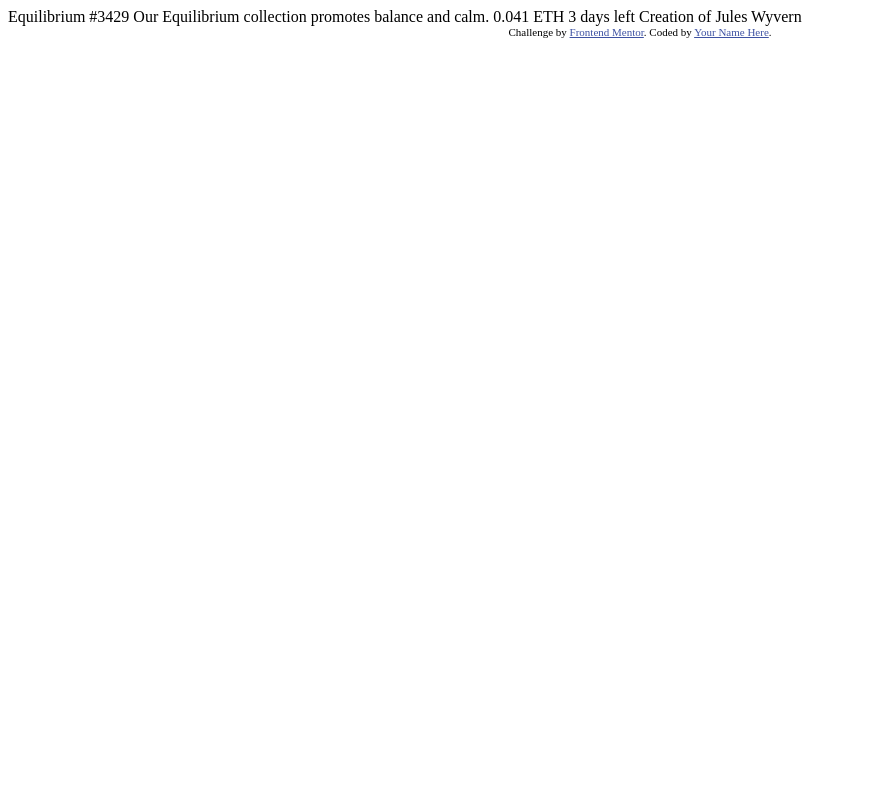
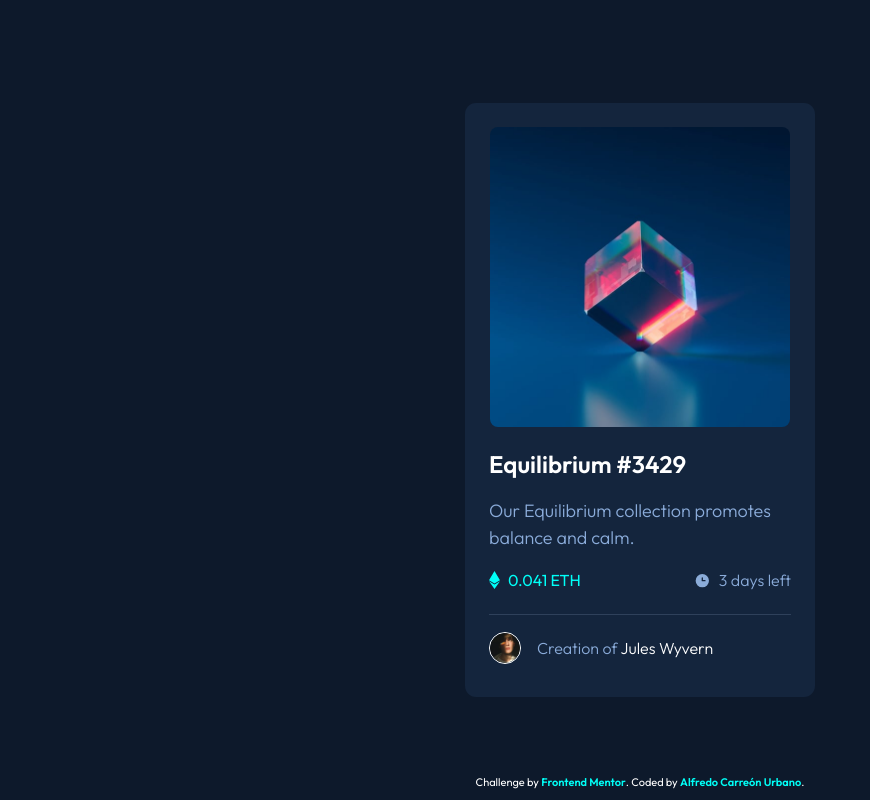
Before and after one commit to AlfredoCU/NFT-preview-card-component, a plain HTML site: page index.html in a window 1280 px wide. Shown: the whole page, without its empty margins (0-870 px from the left). Drawn offline with Linux system fonts and the light colour scheme.

Commit message:
style: card

```diff
--- /dev/null
+++ b/css/main.css
@@ -0,0 +1,187 @@
+@import url('https://fonts.googleapis.com/css2?family=Outfit:wght@300;400;600&display=swap');
+
+:root {
+    --soft-blue: hsl(215, 51%, 70%);
+    --cyan: hsl(178, 100%, 50%);
+    --very-dark-blue-main: hsl(217, 54%, 11%);
+    --very-dark-blue-card: hsl(216, 50%, 16%);
+    --very-dark-blue-line: hsl(215, 32%, 27%);
+    --white: hsl(0, 0%, 100%);
+    --cyan-img: hsla(178, 100%, 50%, 0.384);
+}
+
+body {
+    width: 100vw;
+    display: flex;
+    font-size: 1rem;
+    padding: 5rem 5%;
+    min-height: 100vh;
+    position: relative;
+    align-items: center;
+    box-sizing: border-box;
+    justify-content: center;
+    font-family: 'Outfit', sans-serif;
+    background-color: var(--very-dark-blue-main);
+}
+
+.card {
+    width: 100%;
+    min-width: 100%;
+    padding: 1.5rem;
+    max-width: 327px;
+    border-radius: 0.7rem;
+    box-sizing: border-box;
+    background-color: var(--very-dark-blue-card);
+}
+
+.card__header {
+    display: flex;
+    padding-bottom: 1.5rem;
+    justify-content: center;
+}
+
+.card__link {
+    display: flex;
+    position: relative;
+    align-items: center;
+    justify-content: center;
+}
+
+.card__img {
+    width: 100%;
+    height: 277px;
+    max-width: 300px;
+    border-radius: 0.5rem;
+}
+
+.card__img--active {
+    width: 100%;
+    height: 100%;
+    display: flex;
+    transition: 0.5s;
+    position: absolute;
+    align-items: center;
+    border-radius: 0.5rem;
+    justify-content: center;
+}
+
+.card__img--active:hover {
+    background-color: var(--cyan-img);
+}
+
+.card__icon {
+    display: none;
+}
+
+.card__img--active:hover > .card__icon {
+    display: block;
+}
+
+.card__body h1 {
+    margin: 0;
+    font-size: 1.5rem;
+}
+
+.card__body h1 > a {
+    font-weight: 600;
+    color: var(--white);
+    text-decoration: none;
+    transition: color 0.3s;
+}
+
+.card__body h1 > a:hover {
+    color: var(--cyan);
+}
+
+.card__body > p {
+    font-weight: 300;
+    line-height: 27px;
+    color: var(--soft-blue);
+}
+
+.card__info {
+    display: flex;
+    align-items: center;
+    padding-bottom: 0.5rem;
+    justify-content: space-between;
+    border-bottom: 1px solid var(--very-dark-blue-line);
+}
+
+.card__info div {
+    gap: 0.5rem;
+    display: flex;
+    align-items: center;
+}
+
+.card__info div {
+    margin: 0;
+    font-weight: 300;
+    color: var(--soft-blue);
+}
+
+.card__info div:first-child {
+    font-weight: 400;
+    color: var(--cyan);
+}
+
+.card__footer {
+    gap: 1rem;
+    display: flex;
+    padding-top: 0.5rem;
+    align-items: center;
+}
+
+.card__footer img {
+    width: 30px;
+    height: 30px;
+    border-radius: 50%;
+    border: 1px solid var(--white);
+}
+
+.card__footer p {
+    font-weight: 300;
+    color: var(--soft-blue);
+}
+
+.card__footer p > a {
+    color: var(--white);
+    text-decoration: none;
+    transition: color 0.3s;
+}
+
+.card__footer p > a:hover {
+    color: var(--cyan);
+}
+
+.attribution {
+    bottom: 0;
+    text-align: center;
+    position: absolute;
+    font-size: 0.688rem;
+    color: var(--white);
+}
+
+.attribution a {
+    font-weight: 600;
+    color: var(--cyan);
+    text-decoration: none;
+}
+
+.attribution a:hover {
+    text-decoration: underline;
+}
+
+@media screen and (min-width: 48em) {
+    .card {
+        max-width: 350px;
+    }
+
+    .card__img {
+        height: auto;
+    }
+
+    .card__body > p {
+        font-size: 1.125rem;
+        margin-bottom: 0.3rem;
+    }
+}
--- a/index.html
+++ b/index.html
@@ -1,33 +1,51 @@
 <!DOCTYPE html>
 <html lang="en">
-<head>
-  <meta charset="UTF-8">
-  <meta name="viewport" content="width=device-width, initial-scale=1.0"> <!-- displays site properly based on user's device -->
+  <head>
+    <meta charset="UTF-8" />
+    <link rel="stylesheet" href="./css/main.css" />
+    <link rel="stylesheet" href="./css/normalize.css" />
+    <meta name="viewport" content="width=device-width, initial-scale=1.0" /> <!-- displays site properly based on user's device -->
+    <link rel="icon" type="image/png" sizes="32x32" href="./images/favicon-32x32.png" />
+    <title>Frontend Mentor | NFT preview card component</title>
+  </head>
 
-  <link rel="icon" type="image/png" sizes="32x32" href="./images/favicon-32x32.png">
+  <body>
+    <main>
+      <div class="card">
+        <div class="card__header">
+          <a href="#" class="card__link">
+            <img class="card__img" src="./images/image-equilibrium.jpg" alt="Equilibrium" />
+            <div class="card__img--active">
+              <img class="card__icon" src="./images/icon-view.svg" alt="view" />
+            </div>
+          </a>
+        </div>
+        <div class="card__body">
+          <h1><a href="#">Equilibrium #3429</a></h1>
+          <p>Our Equilibrium collection promotes balance and calm.</p>
+          <div class="card__info">
+            <div>
+              <img src="./images/icon-ethereum.svg" alt="ETH" />
+              <p>0.041 ETH</p>
+            </div>
+            <div>
+              <img src="./images/icon-clock.svg" alt="time" />
+              <p>3 days left</p>
+            </div>
+          </div>
+        </div>
+        <div class="card__footer">
+          <img src="./images/image-avatar.png" alt="Jules Wyvern" />
+          <p>Creation of <a href="#">Jules Wyvern</a></p>
+        </div>
+      </div>
+    </main>
 
-  <title>Frontend Mentor | NFT preview card component</title>
-
-  <!-- Feel free to remove these styles or customise in your own stylesheet 👍 -->
-  <style>
-    .attribution { font-size: 11px; text-align: center; }
-    .attribution a { color: hsl(228, 45%, 44%); }
-  </style>
-</head>
-<body>
-
-  Equilibrium #3429
-
-  Our Equilibrium collection promotes balance and calm.
-
-  0.041 ETH
-  3 days left
-
-  Creation of Jules Wyvern
-
-  <div class="attribution">
-    Challenge by <a href="https://www.frontendmentor.io?ref=challenge" target="_blank">Frontend Mentor</a>.
-    Coded by <a href="#">Your Name Here</a>.
-  </div>
-</body>
+    <footer class="attribution">
+      <p>
+        Challenge by <a href="https://www.frontendmentor.io?ref=challenge" target="_blank">Frontend Mentor</a>.
+        Coded by <a href="https://www.linkedin.com/in/alfredo-cu/">Alfredo Carreón Urbano</a>.
+      </p>
+    </footer>
+  </body>
 </html>
```
Also changed, not shown: css/normalize.css (added).
